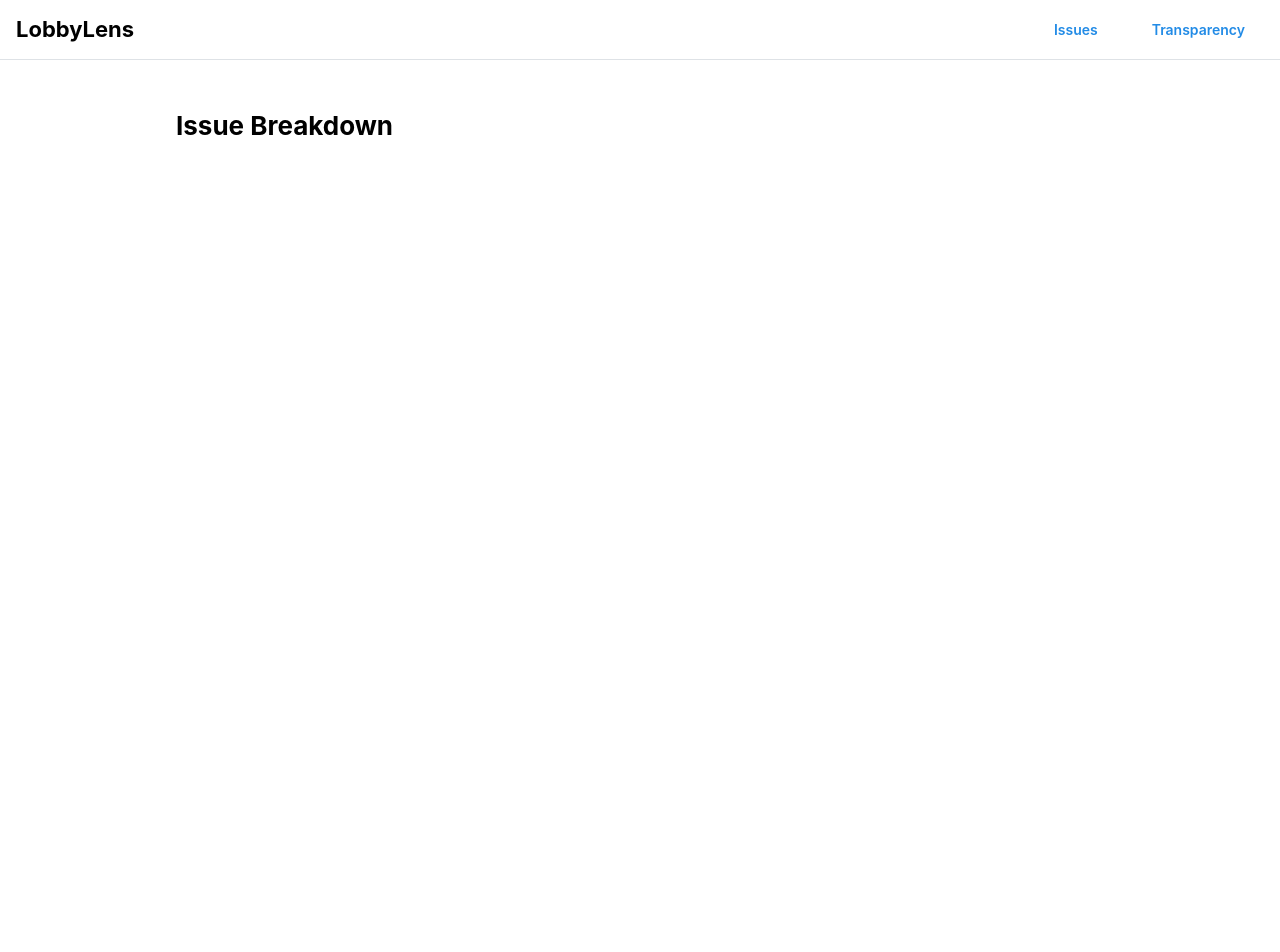
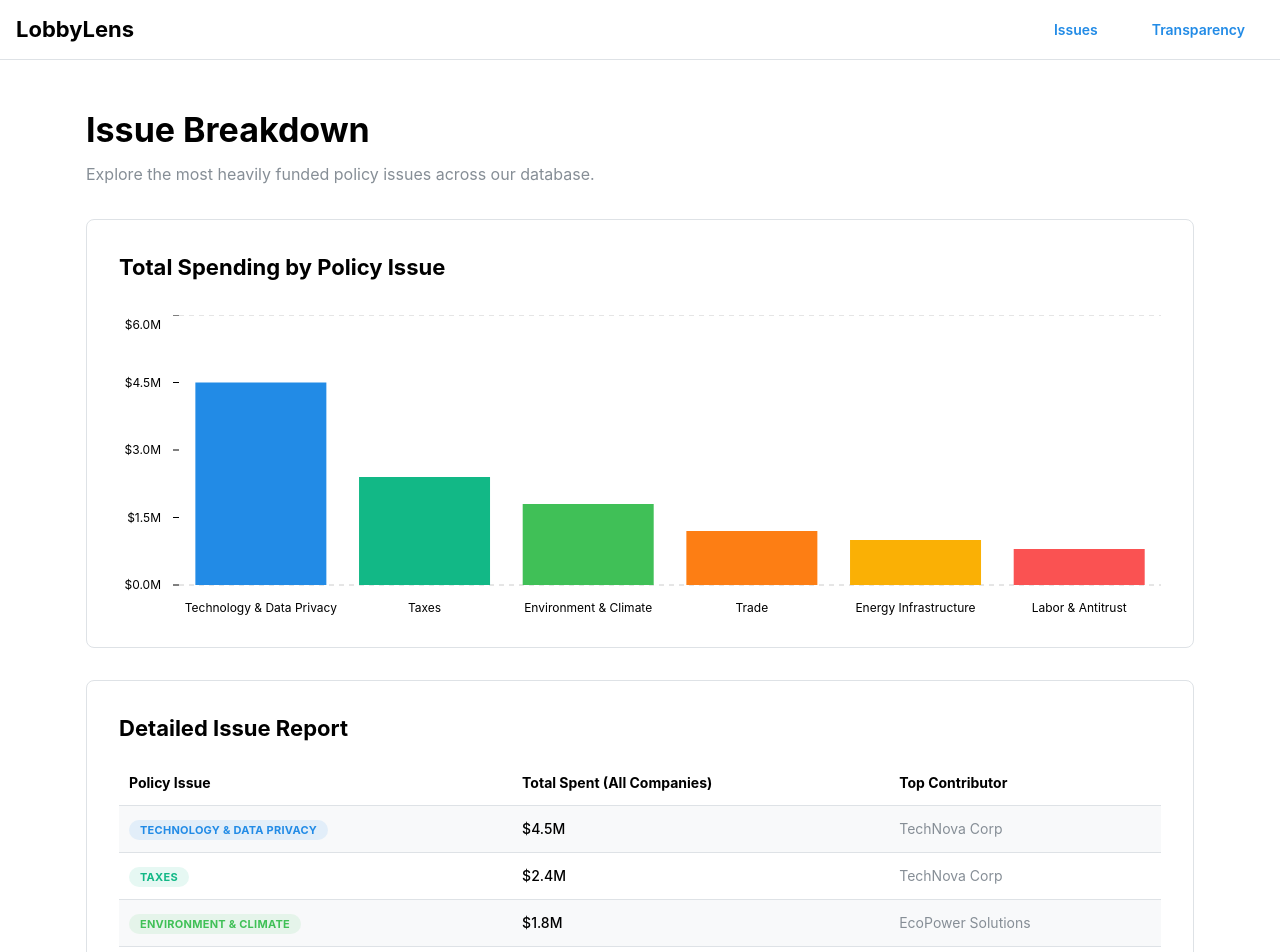
Before and after one commit to IAlfred03/lobbylens, a React app in the folder frontend/: page /issues in a window 1280 px wide. Shown: the top 952 px of the page. Before the commit the page ends 800 px from the top, so only its background shows below. Built offline with nearby package versions, Linux system fonts and the light colour scheme; the HTML template or start-up script is replaced by a standard one.

Commit message:
Fully implemented the issue brakdown page

```diff
--- a/frontend/src/pages/IssueBreakdown.jsx
+++ b/frontend/src/pages/IssueBreakdown.jsx
@@ -1,9 +1,103 @@
-import { Container, Title } from "@mantine/core";
+import {
+  Container,
+  Title,
+  Text,
+  Card,
+  Table,
+  Badge,
+  Group,
+} from "@mantine/core";
+import { BarChart } from "@mantine/charts";
+import { mockCompanies } from "../data/mockData";
 
 export default function IssueBreakdown() {
+  const issueMap = {};
+
+  mockCompanies.forEach((company) => {
+    company.topIssues.forEach((issue) => {
+      if (!issueMap[issue.name]) {
+        issueMap[issue.name] = {
+          name: issue.name,
+          totalValue: 0,
+          color: issue.color,
+          topSpender: company.name,
+        };
+      }
+      issueMap[issue.name].totalValue += issue.value;
+
+      if (issue.value > (issueMap[issue.name].highestSpend || 0)) {
+        issueMap[issue.name].highestSpend = issue.value;
+        issueMap[issue.name].topSpender = company.name;
+      }
+    });
+  });
+
+  const aggregatedIssues = Object.values(issueMap).sort(
+    (a, b) => b.totalValue - a.totalValue,
+  );
+
+  const chartData = aggregatedIssues.map((issue) => ({
+    issueName: issue.name,
+    amount: issue.totalValue,
+    color: issue.color,
+  }));
+
+  const rows = aggregatedIssues.map((issue) => (
+    <Table.Tr key={issue.name}>
+      <Table.Td>
+        <Badge color={issue.color.split(".")[0]} variant="light">
+          {issue.name}
+        </Badge>
+      </Table.Td>
+      <Table.Td fw={500}>${(issue.totalValue / 1000000).toFixed(1)}M</Table.Td>
+      <Table.Td>
+        <Text size="sm" c="dimmed">
+          {issue.topSpender}
+        </Text>
+      </Table.Td>
+    </Table.Tr>
+  ));
+
   return (
-    <Container size="md" mt="xl">
-      <Title order={2}>Issue Breakdown</Title>
+    <Container size="lg" mt="xl">
+      <Title order={1} mb="xs">
+        Issue Breakdown
+      </Title>
+      <Text c="dimmed" mb="xl">
+        Explore the most heavily funded policy issues across our database.
+      </Text>
+
+      <Card withBorder radius="md" padding="xl" mb="xl">
+        <Title order={3} mb="xl">
+          Total Spending by Policy Issue
+        </Title>
+        <BarChart
+          h={300}
+          data={chartData}
+          dataKey="issueName"
+          series={[{ name: "amount", color: "teal.6", label: "Total Spend" }]}
+          tickLine="y"
+          valueFormatter={(value) => `$${(value / 1000000).toFixed(1)}M`}
+          cursorFill="transparent"
+          styles={{ tooltipItemColor: { display: "none" } }}
+        />
+      </Card>
+
+      <Card withBorder radius="md" padding="xl">
+        <Title order={3} mb="md">
+          Detailed Issue Report
+        </Title>
+        <Table striped highlightOnHover verticalSpacing="sm">
+          <Table.Thead>
+            <Table.Tr>
+              <Table.Th>Policy Issue</Table.Th>
+              <Table.Th>Total Spent (All Companies)</Table.Th>
+              <Table.Th>Top Contributor</Table.Th>
+            </Table.Tr>
+          </Table.Thead>
+          <Table.Tbody>{rows}</Table.Tbody>
+        </Table>
+      </Card>
     </Container>
   );
 }
```
